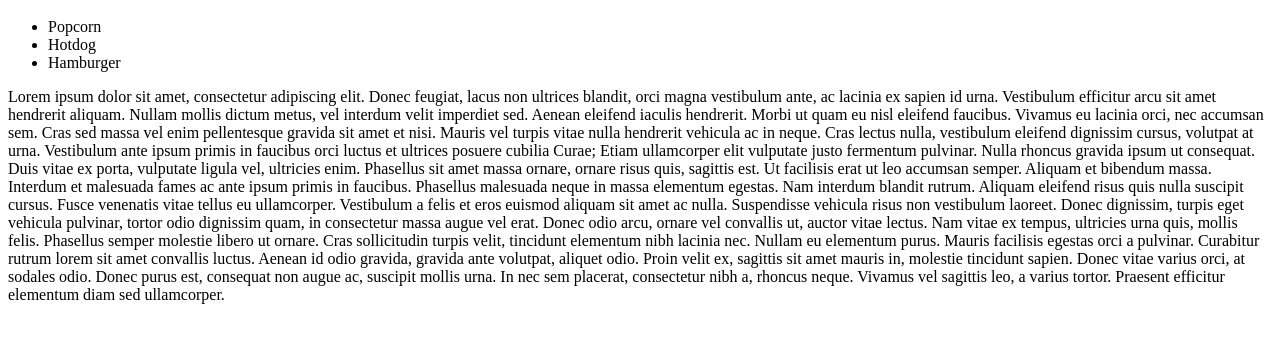
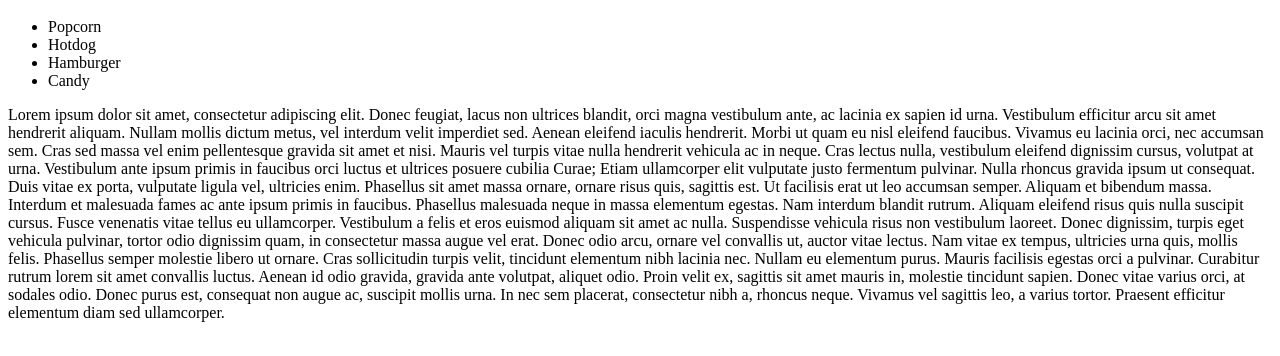
Before and after one commit to clintgh/hello-world, a plain HTML site: page index.html in a window 1280 px wide. Shown: the part 48-404 px from the top of the page. Drawn offline with Linux system fonts and the light colour scheme.

Commit message:
Add: new item on the list, candy.

```diff
--- a/index.html
+++ b/index.html
@@ -5,6 +5,7 @@
 			<li> Popcorn </li>
 			<li> Hotdog </li>
 			<li> Hamburger </li>
+			<li> Candy </li>
 		</ul>
         <p>
             Lorem ipsum dolor sit amet,  consectetur adipiscing elit. Donec feugiat, lacus non ultrices blandit, orci magna vestibulum ante, ac lacinia ex sapien id urna. Vestibulum efficitur arcu sit amet hendrerit aliquam. Nullam mollis dictum metus, vel interdum velit imperdiet sed. Aenean eleifend iaculis hendrerit. Morbi ut quam eu nisl eleifend faucibus. Vivamus eu lacinia orci, nec accumsan sem. Cras sed massa vel enim pellentesque gravida sit amet et nisi. Mauris vel turpis vitae nulla hendrerit vehicula ac in neque. Cras lectus nulla, vestibulum eleifend dignissim cursus, volutpat at urna. Vestibulum ante ipsum primis in faucibus orci luctus et ultrices posuere cubilia Curae; Etiam ullamcorper elit vulputate justo fermentum pulvinar. Nulla rhoncus gravida ipsum ut consequat. Duis vitae ex porta, vulputate ligula vel, ultricies enim. Phasellus sit amet massa ornare, ornare risus quis, sagittis est.
```
